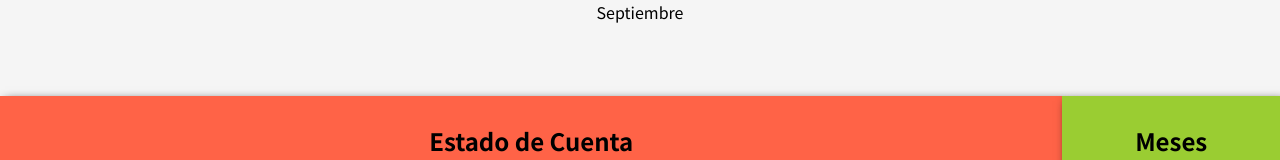
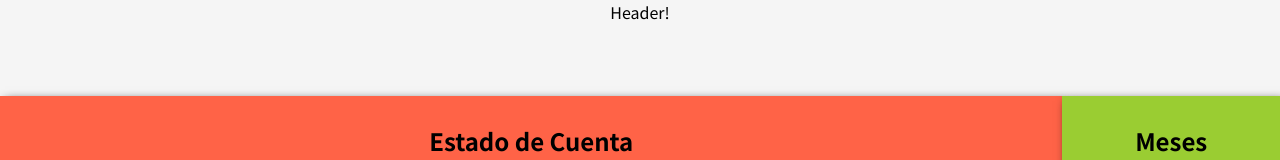
Before and after one commit to Mizar-Contasti/react_IncomeOutcomeApp, a React (Create React App) app: page / in a window 1280 px wide. Shown: the top 160 px of the page. Built offline with nearby package versions, Linux system fonts and the light colour scheme.

Commit message:
stable change

```diff
--- a/src/App.js
+++ b/src/App.js
@@ -10,18 +10,19 @@ import moment from "moment";
 // console.log(months);
 
 const App = () => {
-  const monthHandler = (month) => {
-    setMonth(month);
-  };
-
   const [month, setMonth] = useState(
     months[moment().add(0, "M").format("M") - 1]
   );
+  const monthHandler = (month) => {
+    setMonth(month);
+
+    // update summary
+  };
 
   return (
     <div className="main">
       <div className="head">
-        <Header month={month} />
+        <Header />
       </div>
 
       <div className="body">
```
Also changed, not shown: 1 other file (tests, documents, lock files or other folders).
